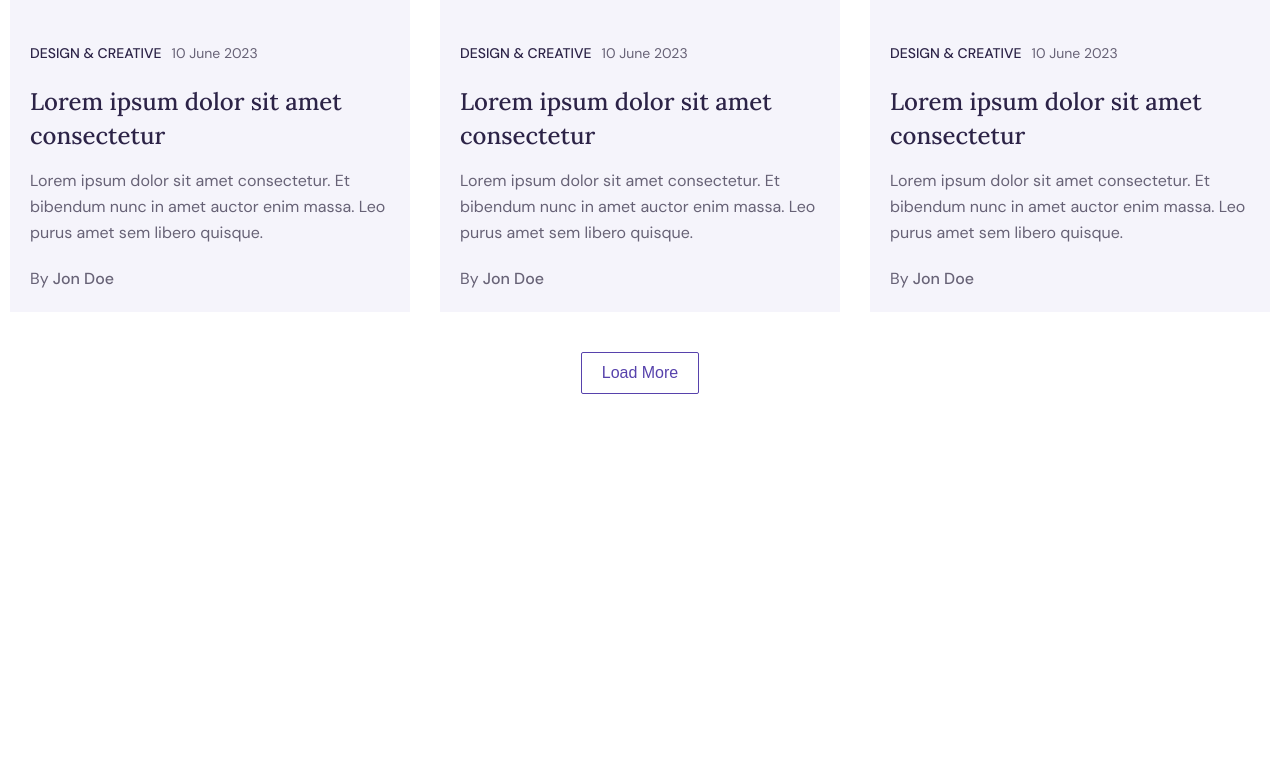
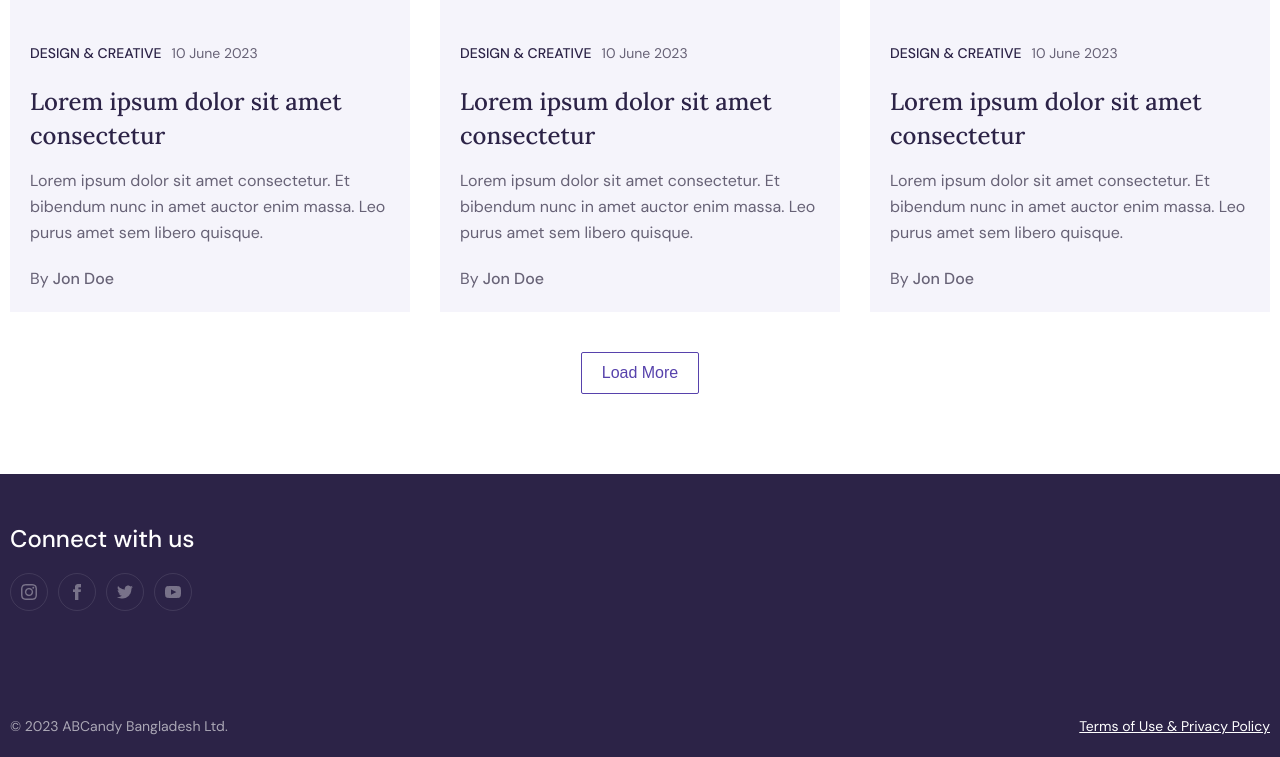
Before and after one commit to abdul-muhaimin-toha/nh-abcandy, a website: page index.html in a window 1280 px wide. Shown: the part 2953-3710 px from the top of the page. Before the commit the page ends 3427 px from the top, so only its background shows below. Drawn offline with nearby package versions, Linux system fonts and the light colour scheme.

Commit message:
add:footer section done

```diff
--- a/index.html
+++ b/index.html
@@ -425,6 +425,33 @@
         </div>
       </section>
     </main>
+    <footer class="section-footer">
+      <div class="container">
+        <div class="footer">
+          <div class="footer__contact">
+            <h4>Connect with us</h4>
+            <div class="footer__social">
+              <a href="#"
+                ><img src="img/icons/icon_instagram.png" alt="Instagram icon"
+              /></a>
+              <a href="#"
+                ><img src="img/icons/icon_facebook.png" alt="Facebook icon"
+              /></a>
+              <a href="#"
+                ><img src="img/icons/icon_twitter.png" alt="Twitter icon"
+              /></a>
+              <a href="#"
+                ><img src="img/icons/icon_youtube.png" alt="Youtube icon"
+              /></a>
+            </div>
+          </div>
+          <div class="footer__bottom">
+            <div>© 2023 ABCandy Bangladesh Ltd.</div>
+            <a href="#">Terms of Use & Privacy Policy</a>
+          </div>
+        </div>
+      </div>
+    </footer>
     <!-- ************************** -->
     <!-- All Scripts -->
     <!-- ************************** -->
--- a/sass/_components.scss
+++ b/sass/_components.scss
@@ -714,3 +714,66 @@
   text-align: center;
   margin-top: 4rem;
 }
+
+.footer {
+  padding: 4.5rem 0 2rem;
+
+  @media only screen and (max-width: $bp-small) {
+    padding: 4.5rem 0;
+  }
+
+  &__contact {
+    & h4 {
+      font-weight: 500;
+      color: var(--color-white);
+      margin-bottom: 1.5rem;
+      font-size: 2.4rem;
+
+      @media only screen and (max-width: $bp-small) {
+        text-align: center;
+      }
+    }
+  }
+
+  &__social {
+    display: flex;
+    justify-content: start;
+    align-items: center;
+    gap: 1rem;
+
+    @media only screen and (max-width: $bp-small) {
+      justify-content: center;
+    }
+
+    & a {
+      padding: 1rem;
+      border: 1px solid rgba(255, 255, 255, 0.1);
+      display: flex;
+      justify-content: center;
+      align-items: center;
+      border-radius: 100%;
+    }
+  }
+
+  &__bottom {
+    margin-top: 10.4rem;
+    display: flex;
+    align-items: center;
+    justify-content: space-between;
+    color: var(--color-white);
+    color: #ffffff99;
+    font-size: 14px;
+
+    @media only screen and (max-width: $bp-small) {
+      flex-direction: column;
+      align-items: center;
+      gap: 2rem;
+      margin-top: 5rem;
+      text-align: center;
+    }
+
+    & a {
+      color: var(--color-white);
+    }
+  }
+}
--- a/sass/_layout.scss
+++ b/sass/_layout.scss
@@ -19,3 +19,7 @@
 .section-blogs {
   background: var(--color-white);
 }
+
+.section-footer {
+  background: var(--color-text--dark);
+}
```
Also changed, not shown: css/style.css.
